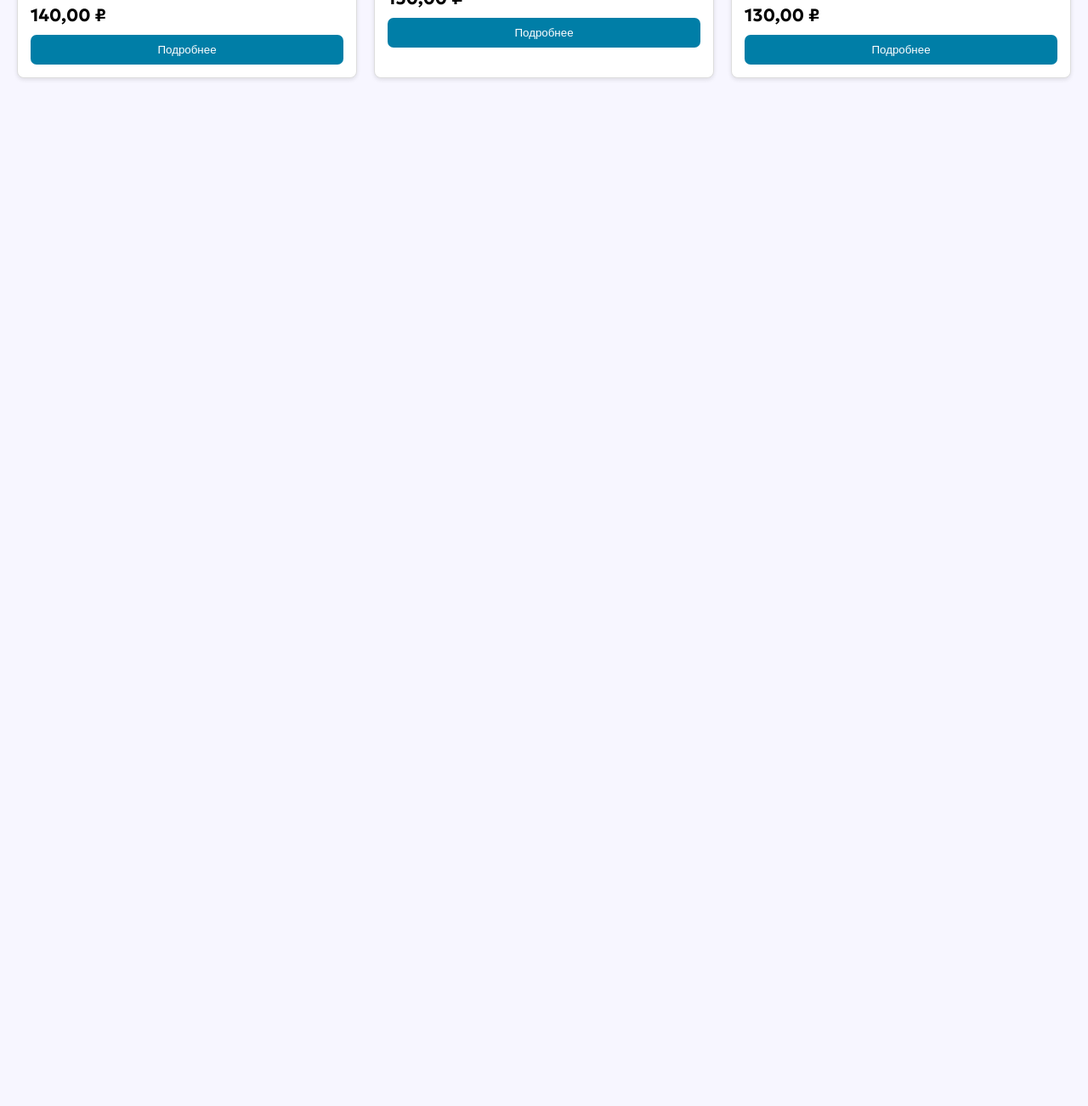
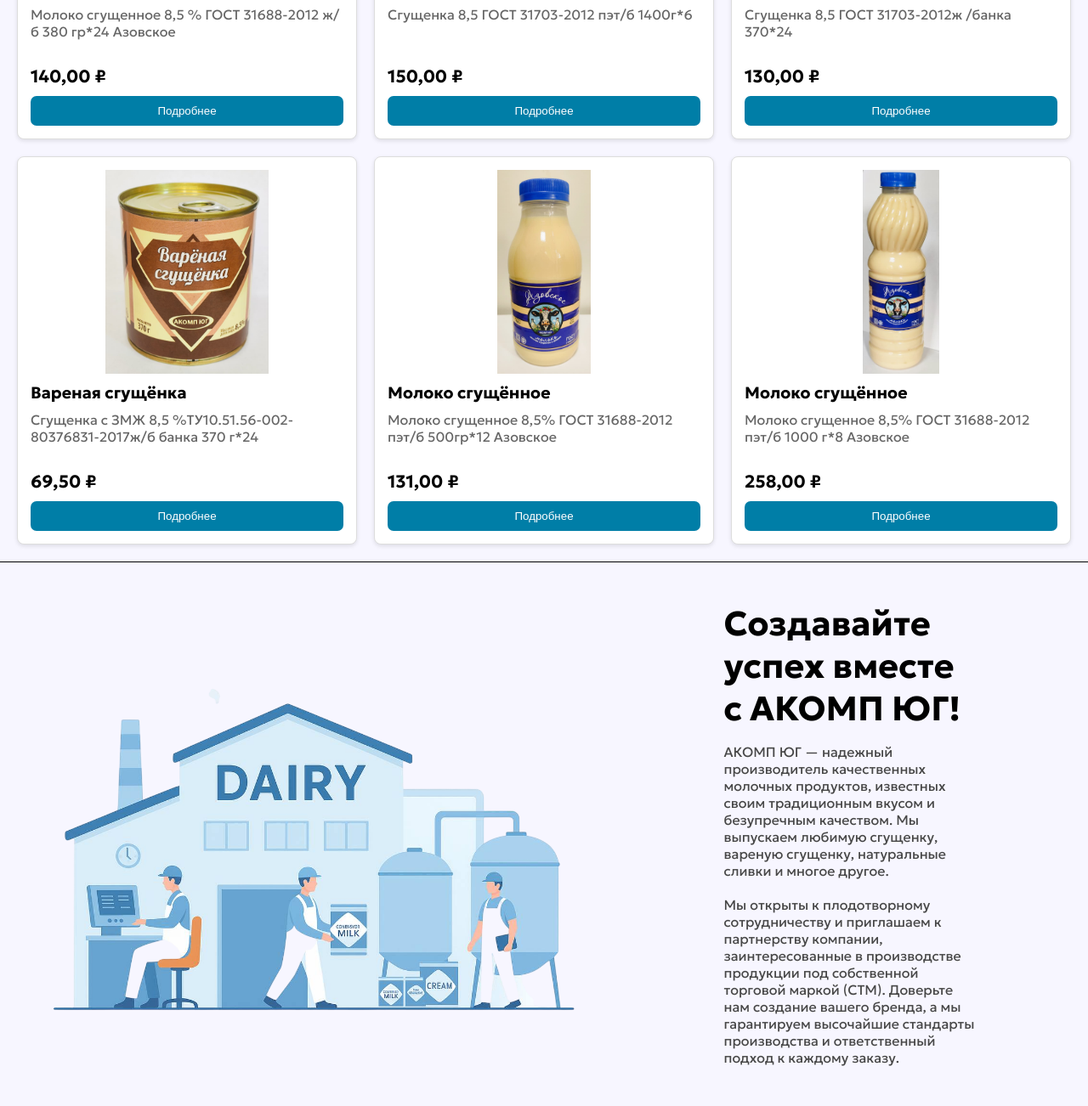
Before and after one commit to Kiboiko/AKOMP, a plain HTML site: page index.html in a window 1280 px wide. Shown: the part 1093-2395 px from the top of the page at 85% size. Before the commit the page ends 1205 px from the top, so only its background shows below. Drawn offline with Linux system fonts and the light colour scheme.

Commit message:
page "about us"

```diff
--- /dev/null
+++ b/CSS/aboutUsStyles.css
@@ -0,0 +1,35 @@
+.aboutUsPage {
+  display: flex;
+  align-items: center;
+  min-height: 80vh;
+}
+#illustration {
+  flex: 1.3;
+  display: flex;
+  justify-content: center;
+  align-items: center;
+}
+#illustration img {
+  max-width: 100%;
+  height: auto;
+}
+
+#descriptionAboutUs {
+  flex: 1;
+  display: flex;
+  flex-direction: column;
+  justify-content: center;
+}
+
+#descriptionAboutUs > #slogan {
+  font-size: 2.5rem;
+  font-weight: bold;
+  margin-bottom: 1rem;
+  padding-left: 8rem;
+  padding-right: 8rem;
+}
+#descriptionAboutUs > span:last-child {
+  color: #474747;
+  padding-left: 8rem;
+  padding-right: 8rem;
+}
--- a/CSS/catalogStyles.css
+++ b/CSS/catalogStyles.css
@@ -1,4 +1,8 @@
-.container > .pageName {
+.productsPage {
+  border-bottom: 1px solid var(--black-color);
+}
+
+.productsPage > .pageName {
   text-align: center;
 }
 
@@ -16,6 +20,8 @@
   background: white;
   box-shadow: 0 2px 5px rgba(0, 0, 0, 0.1);
   transition: transform 0.3s ease;
+  display: flex;
+  flex-direction: column;
 }
 
 .product-card:hover {
@@ -39,6 +45,8 @@
 .product-description {
   color: #666;
   margin-bottom: 10px;
+  flex-grow: 1; /* Занимает доступное пространство */
+  min-height: 60px;
 }
 
 .product-price {
--- a/CSS/mainPageStyles.css
+++ b/CSS/mainPageStyles.css
@@ -1,4 +1,5 @@
 #mainPage {
+  margin-top: 7vh;
   display: flex;
   align-items: center;
   min-height: 80vh;
--- a/CSS/style.css
+++ b/CSS/style.css
@@ -1,6 +1,7 @@
 @import url("/CSS/mainPageStyles.css");
 @import url("/CSS/headerStyles.css");
 @import url("/CSS/catalogStyles.css");
+@import url("/CSS/aboutUsStyles.css");
 @import url("https://fonts.googleapis.com/css2?family=Geologica:wght@100..900&display=swap");
 :root {
   --black-color: #000000;
--- a/index.html
+++ b/index.html
@@ -37,12 +37,32 @@
         </div>
       </div>
     </main>
-    <div class="container">
+    <div class="productsPage">
       <h1 class="pageName">Наши товары</h1>
       <div class="products-grid" id="productsContainer">
         <!-- Карточки будут генерироваться здесь -->
       </div>
     </div>
+    <div class="aboutUsPage">
+      <div id="illustration">
+        <img src="media/illustration.png" alt="АКОМП ЮГ" />
+      </div>
+      <div id="descriptionAboutUs">
+        <span id="slogan">Создавайте успех вместе с АКОМП ЮГ!</span>
+        <span
+          >АКОМП ЮГ — надежный производитель качественных молочных продуктов,
+          известных своим традиционным вкусом и безупречным качеством. Мы
+          выпускаем любимую сгущенку, вареную сгущенку, натуральные сливки и
+          многое другое.<br />
+          <br />
+          Мы открыты к плодотворному сотрудничеству и приглашаем к партнерству
+          компании, заинтересованные в производстве продукции под собственной
+          торговой маркой (СТМ). Доверьте нам создание вашего бренда, а мы
+          гарантируем высочайшие стандарты производства и ответственный подход к
+          каждому заказу.</span
+        >
+      </div>
+    </div>
     <script src="main.js"></script>
   </body>
 </html>
--- a/main.js
+++ b/main.js
@@ -15,6 +15,17 @@
     }
   }
 
+  //Метод для определения самого длинного описания
+  getLongestDescription() {
+    let longest = -1;
+    this.products.forEach((product) => {
+      if (product.description.length > longest) {
+        longest = product.description.length;
+      }
+    });
+    return longest;
+  }
+
   // Метод для форматирования цены
   formatPrice(price) {
     return new Intl.NumberFormat("ru-RU", {
@@ -25,13 +36,17 @@
 
   // Метод для создания HTML карточки
   createProductCard(product) {
+    console.log(this.getLongestDescription());
+    let formatDescription =
+      product.description +
+      " ".repeat(this.getLongestDescription() - product.description.length);
     return `
             <div class="product-card" data-id="${product.id}">
                 <img src="${product.image}" alt="${
       product.name
     }" class="product-image">
                 <div class="product-name">${product.name}</div>
-                <div class="product-description">${product.description}</div>
+                <div class="product-description">${formatDescription}</div>
                 <div class="product-price">${this.formatPrice(
                   product.price
                 )}</div>
--- a/products.json
+++ b/products.json
@@ -19,5 +19,26 @@
     "description": "Сгущенка 8,5 ГОСТ 31703-2012ж /банка 370*24",
     "price": 130.0,
     "image": "media/3.jpg"
+  },
+  {
+    "id": 4,
+    "name": "Вареная сгущёнка",
+    "description": "Сгущенка с ЗМЖ 8,5 %ТУ10.51.56-002-80376831-2017ж/б банка 370 г*24",
+    "price": 69.5,
+    "image": "media/4.jpg"
+  },
+  {
+    "id": 5,
+    "name": "Молоко сгущённое",
+    "description": "Молоко сгущенное 8,5% ГОСТ 31688-2012 пэт/б 500гр*12 Азовское",
+    "price": 131.0,
+    "image": "media/5.jpg"
+  },
+  {
+    "id": 6,
+    "name": "Молоко сгущённое",
+    "description": "Молоко сгущенное 8,5% ГОСТ 31688-2012 пэт/б 1000 г*8 Азовское",
+    "price": 258.0,
+    "image": "media/6.jpg"
   }
 ]
```
Also changed, not shown: media/4.jpg (renamed from media/Изображение WhatsApp 2025-10-29 в 14.59.37_c1d251ef.jpg), media/5.jpg (added), media/6.jpg (added), media/illustration.png (added).
